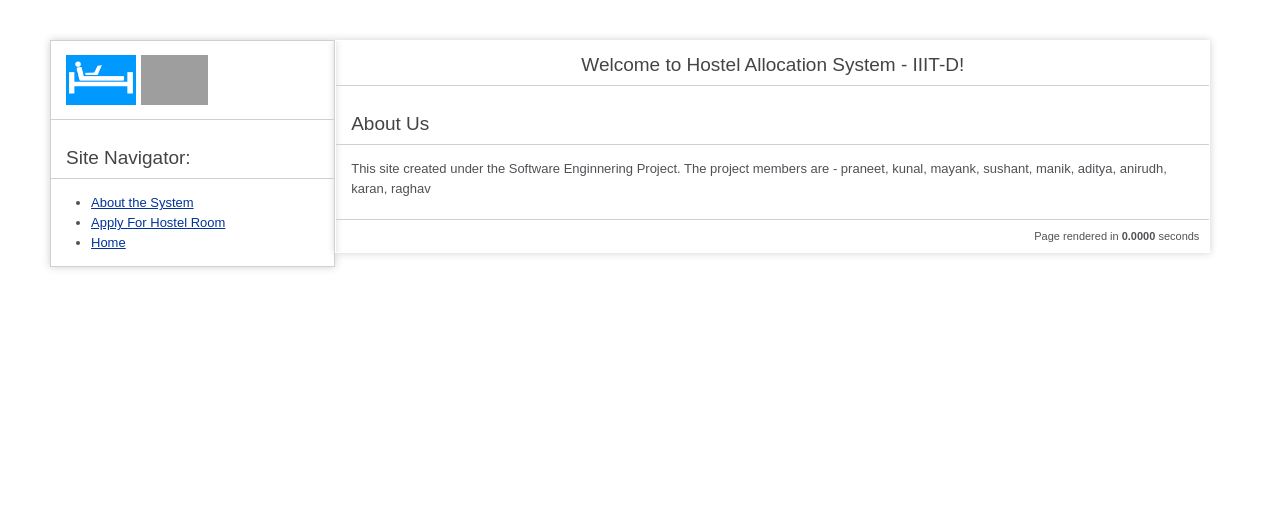
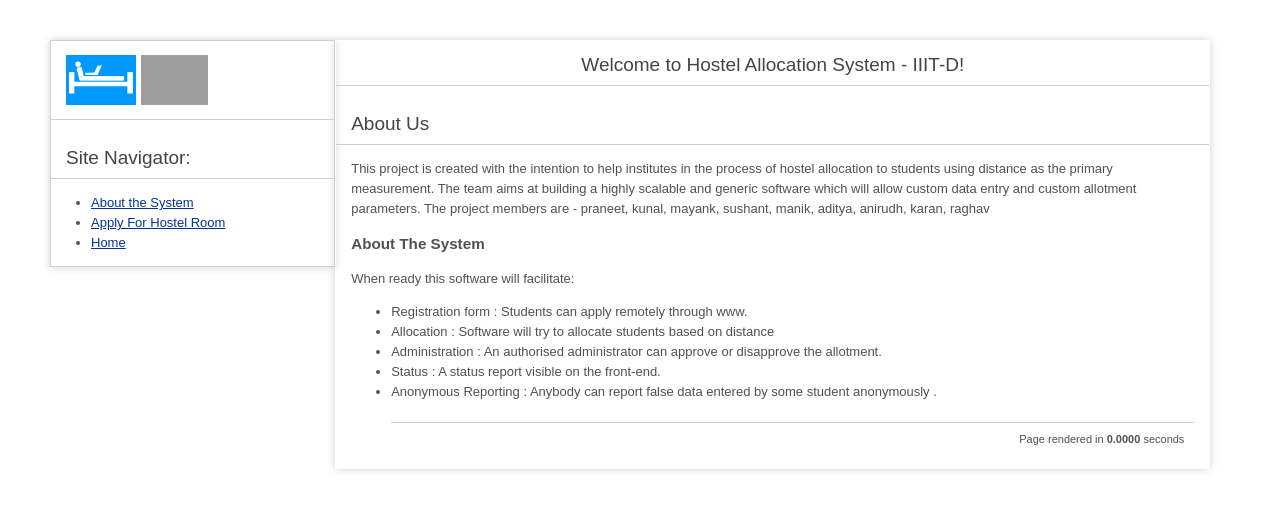
Before and after one commit to kumarsivarajan/cse300-group10, a CodeIgniter app: page /cse300-group10/index.php/welcome/about in a window 1280 px wide. Shown: the top 511 px of the page. Run offline with CodeIgniter, Linux system fonts and the light colour scheme; grey boxes are pictures that could not be loaded.

Commit message:
Intro Page updation

```diff
--- a/application/views/about_us.php
+++ b/application/views/about_us.php
@@ -15,8 +15,19 @@
 	<h1><center>Welcome to Hostel Allocation System - IIIT-D!<center></h1>
 		<div><h2>About Us</h2></div>
 		<div id="text">
-		This site created under the Software Enginnering Project. The project members are - praneet, kunal, mayank, sushant, manik, aditya, anirudh, karan, raghav
+		<p>This project is created with the intention to help institutes in the process of hostel allocation to students using distance as the primary measurement.
+		The team aims at building a highly scalable and generic software which will allow custom data entry and custom allotment parameters.
+		The project members are - praneet, kunal, mayank, sushant, manik, aditya, anirudh, karan, raghav</p>
 		</div>
+		<div id="text"><h3>About The System</h3>
+		<div>
+		<p>       When ready this software will facilitate: </p>
+		<ul>
+		<li>Registration form : Students can apply remotely through www.</li>
+		<li>Allocation : Software will try to allocate students based on distance</li>
+		<li>Administration : An authorised administrator can approve or disapprove the allotment.</li>
+		<li>Status : A status report visible on the front-end.</li>
+		<li>Anonymous Reporting : Anybody can report false data entered by some student anonymously .</li>
 
 	<p class="footer">Page rendered in <strong>{elapsed_time}</strong> seconds</p>
 	</div>
```
